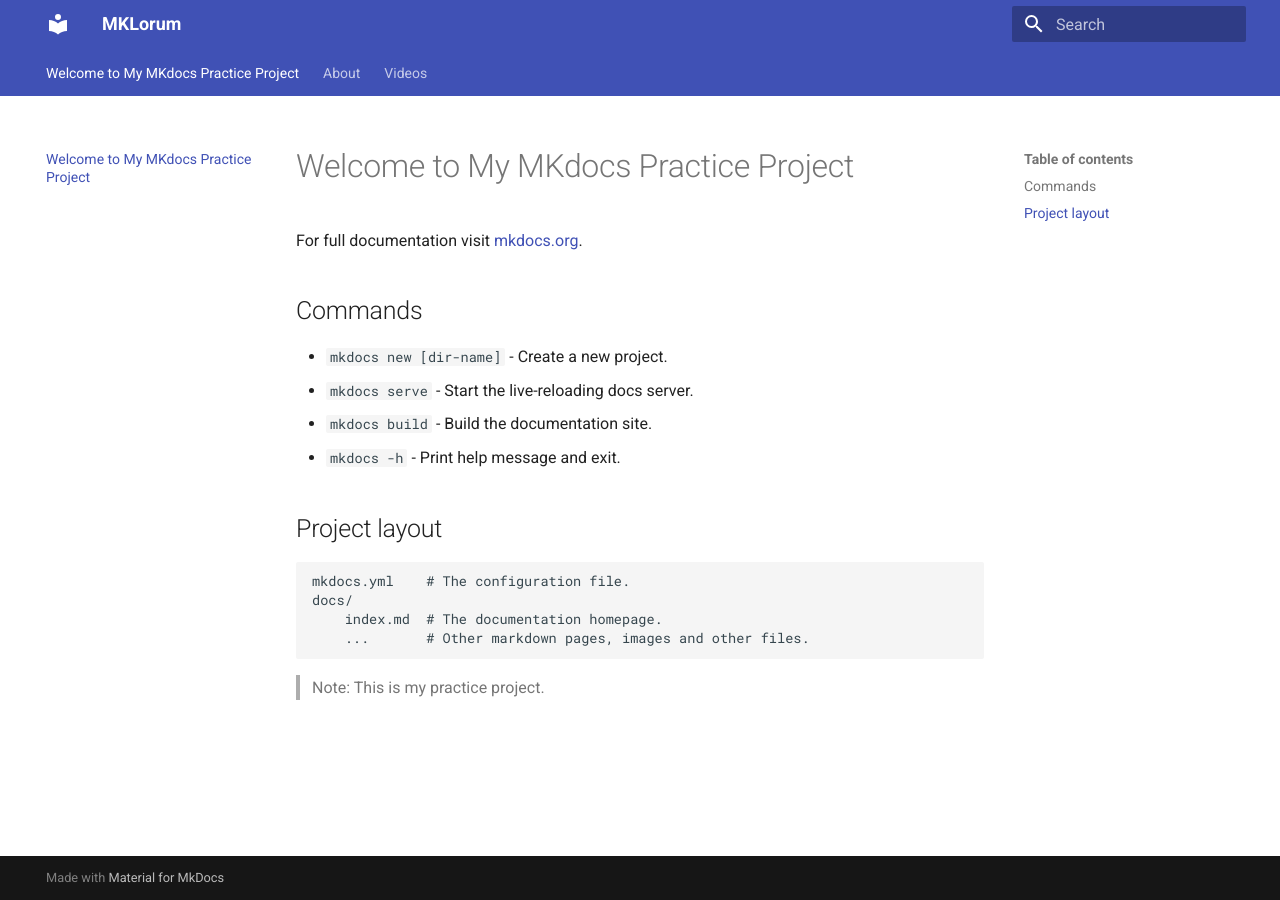
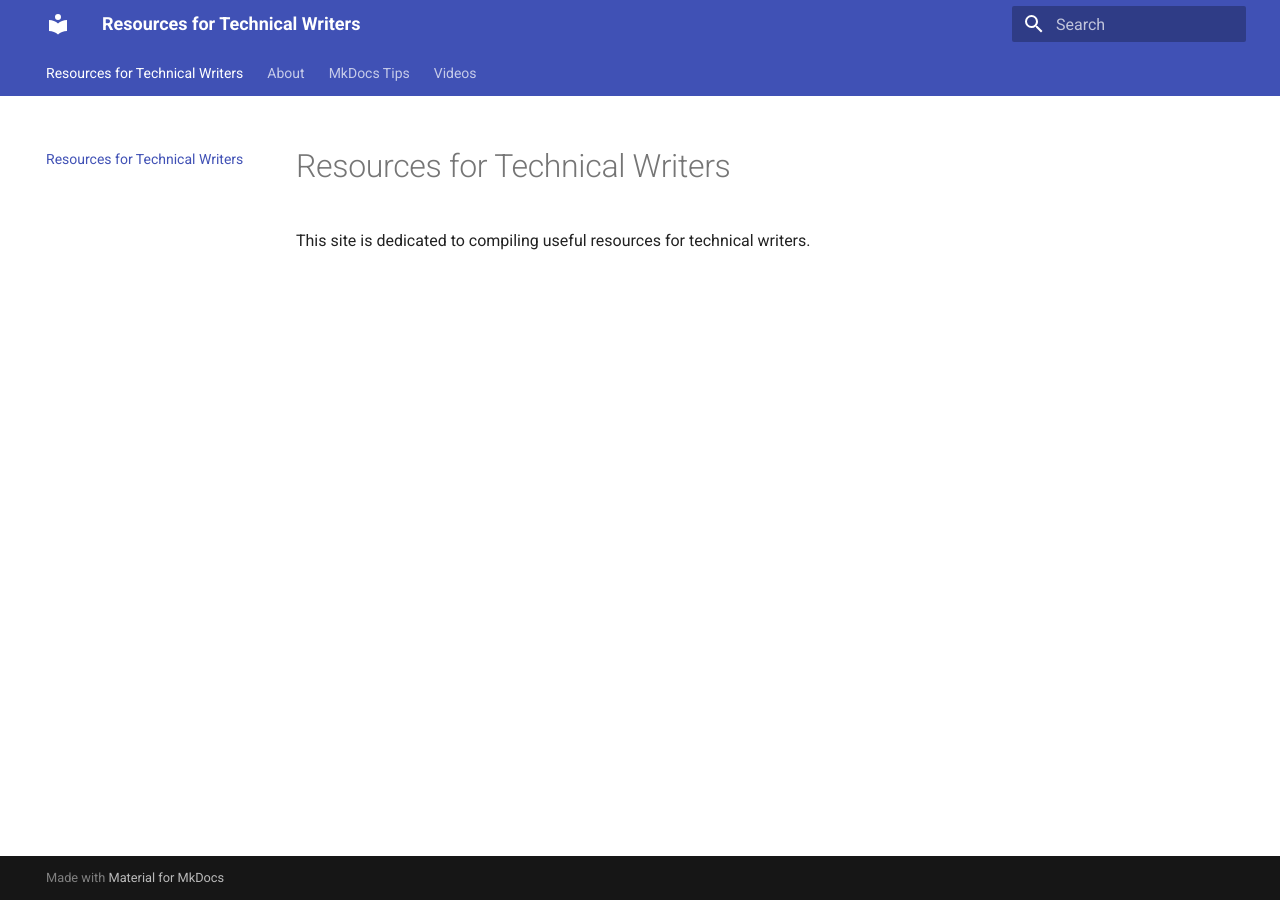
Before and after one commit to ckreiger1/techwriter-resources, an MkDocs documentation site: the page built from docs/index.md, in a window 1280 px wide. Built offline with MkDocs 1.6.1 and Material for MkDocs 9.7.7, drawn with Linux system fonts in a browser that asks for light colours.

Commit message:
New name given for tech writer resources

```diff
--- a/docs/index.md
+++ b/docs/index.md
@@ -1,19 +1,3 @@
-# Welcome to My MKdocs Practice Project
+# Resources for Technical Writers
 
-For full documentation visit [mkdocs.org](https://www.mkdocs.org).
-
-## Commands
-
-* `mkdocs new [dir-name]` - Create a new project.
-* `mkdocs serve` - Start the live-reloading docs server.
-* `mkdocs build` - Build the documentation site.
-* `mkdocs -h` - Print help message and exit.
-
-## Project layout
-
-    mkdocs.yml    # The configuration file.
-    docs/
-        index.md  # The documentation homepage.
-        ...       # Other markdown pages, images and other files.
-
-> Note: This is my practice project.
+This site is dedicated to compiling useful resources for technical writers.
--- a/mkdocs.yml
+++ b/mkdocs.yml
@@ -1,4 +1,4 @@
-site_name: MKLorum
+site_name: Resources for Technical Writers
 nav:
 theme:
   name: material
```
Also changed, not shown: docs/mkdocstips.md (added, +17 -0 lines), docs/videos.md (+1 -1 lines), docs/blogs.md (renamed from docs/about.md).
